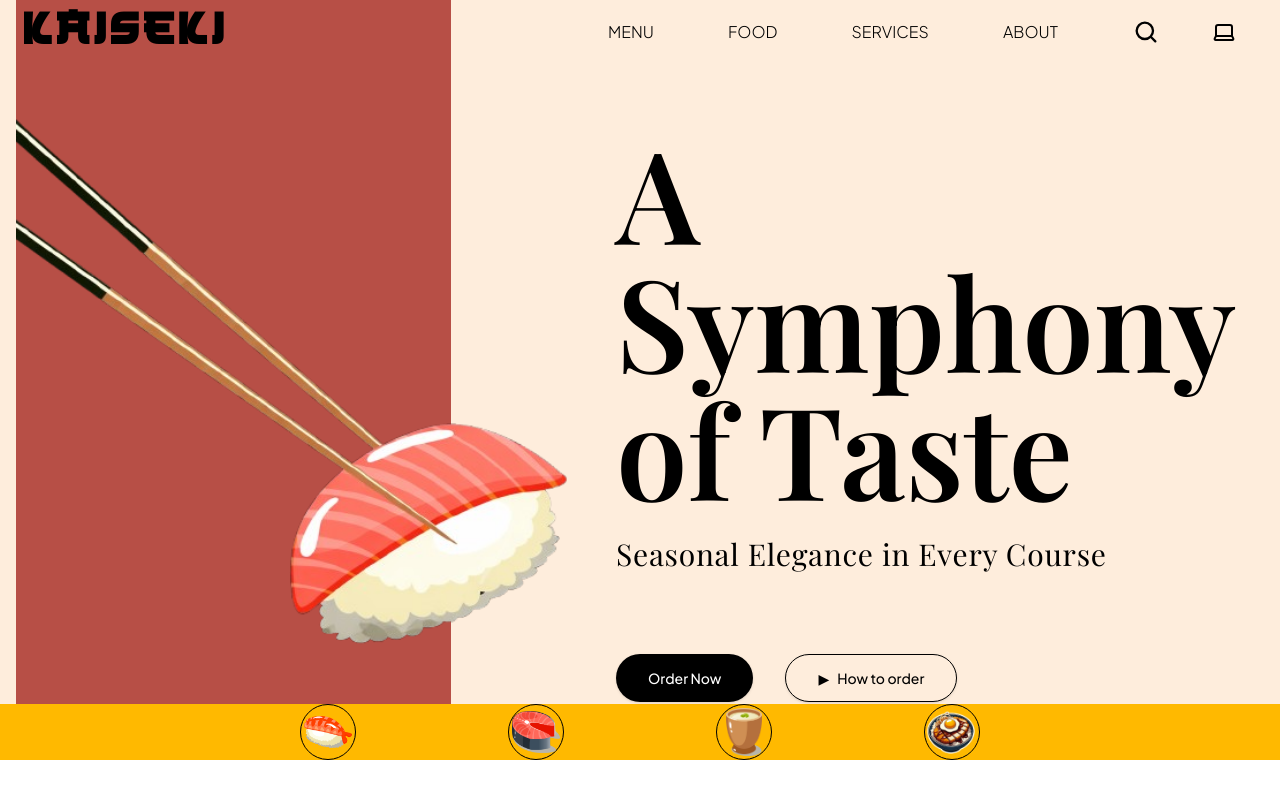
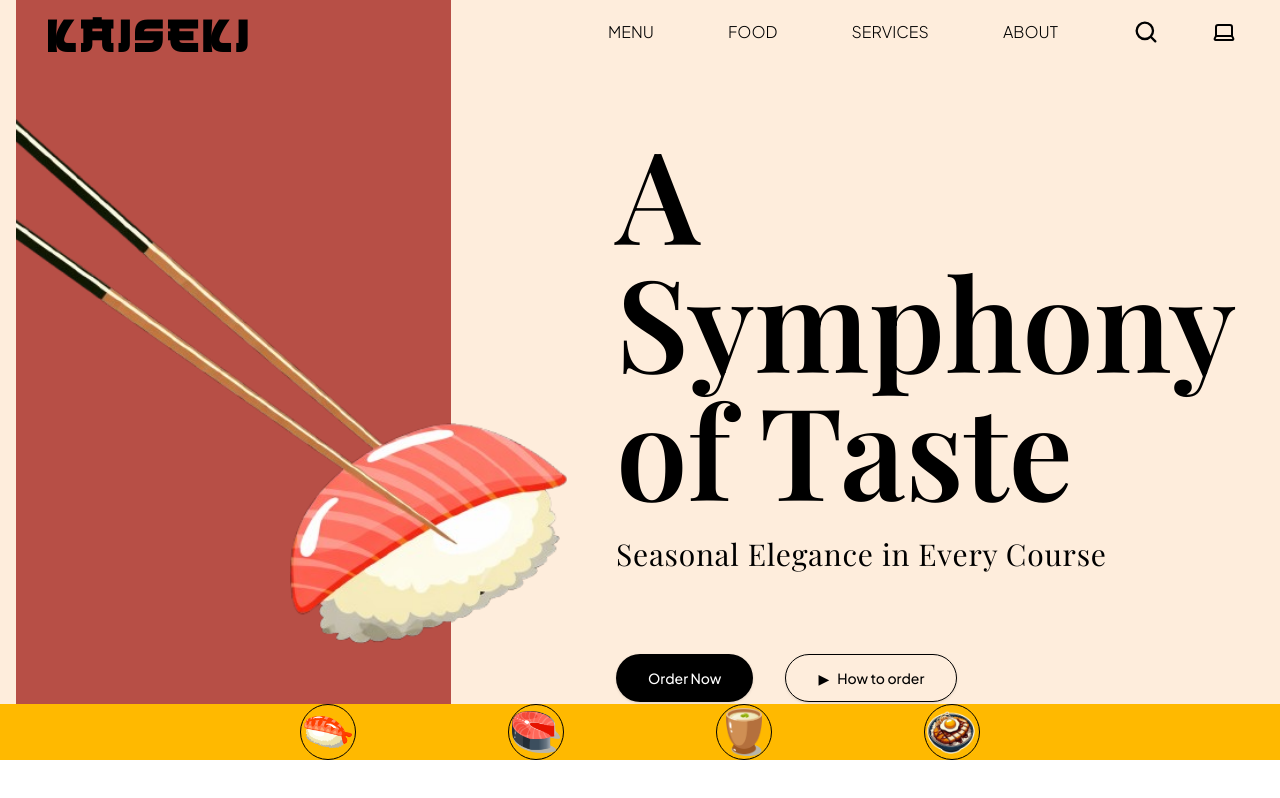
Before and after one commit to rabano-azielrandel/kaiseki, a Next.js app: page / in a window 1280 px wide. Built offline with nearby package versions, Linux system fonts and the light colour scheme.

Commit message:
fix kaiseki placement

```diff
--- a/components/navbar.tsx
+++ b/components/navbar.tsx
@@ -14,7 +14,7 @@ export default function Navbar() {
     <div className="flex h-16">
       {/* Logo */}
       <div className="hidden lg:block w-[45%] px-4">
-        <div className="w-[80%] h-16 flex px-2 bg-[#B74F46]">
+        <div className="w-[80%] h-16 flex px-8 py-2 bg-[#B74F46]">
           <p className="text-5xl font-japanese font-semibold leading-tight tracking-widest">
             KAISEKI
           </p>
```
